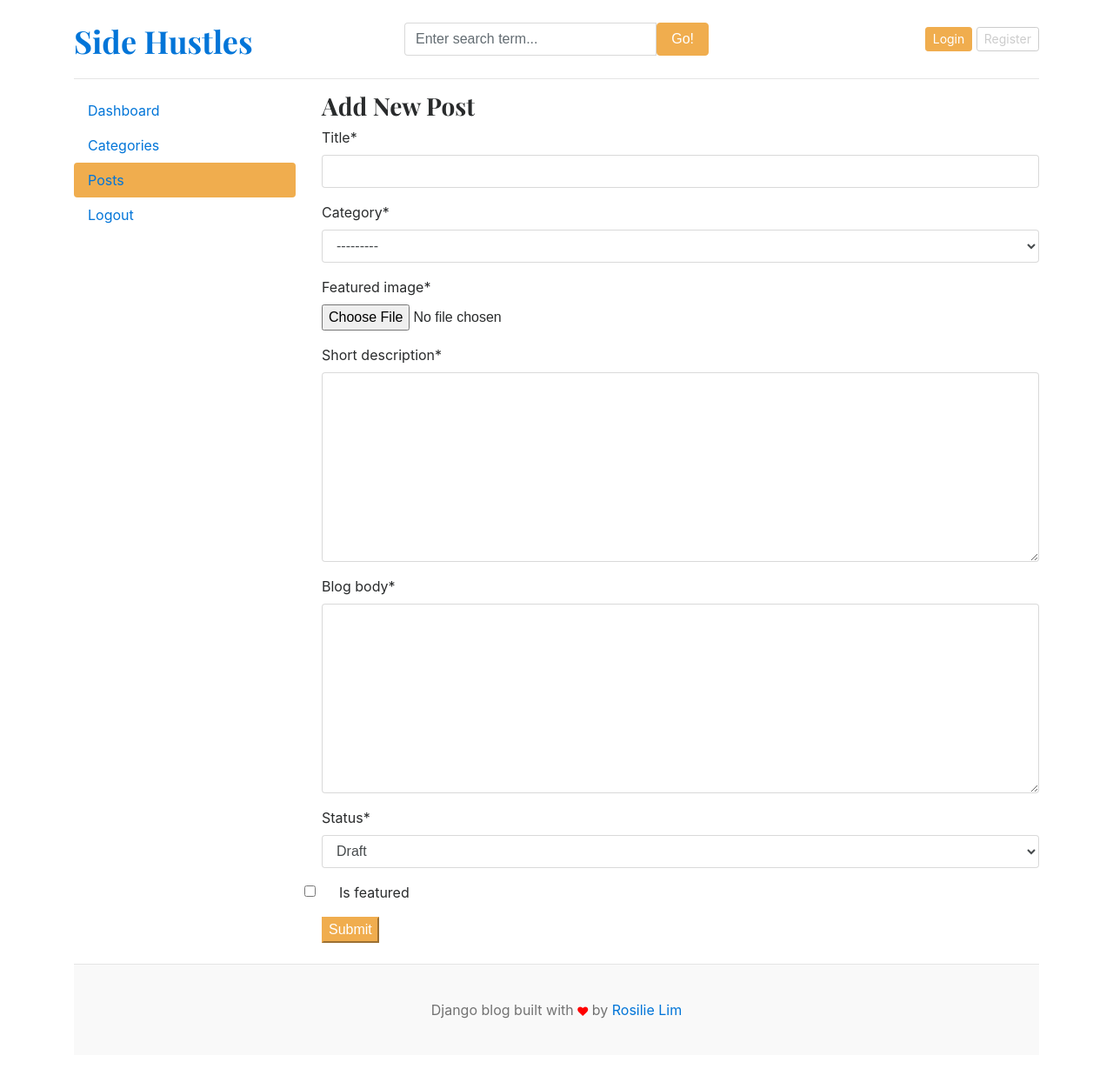
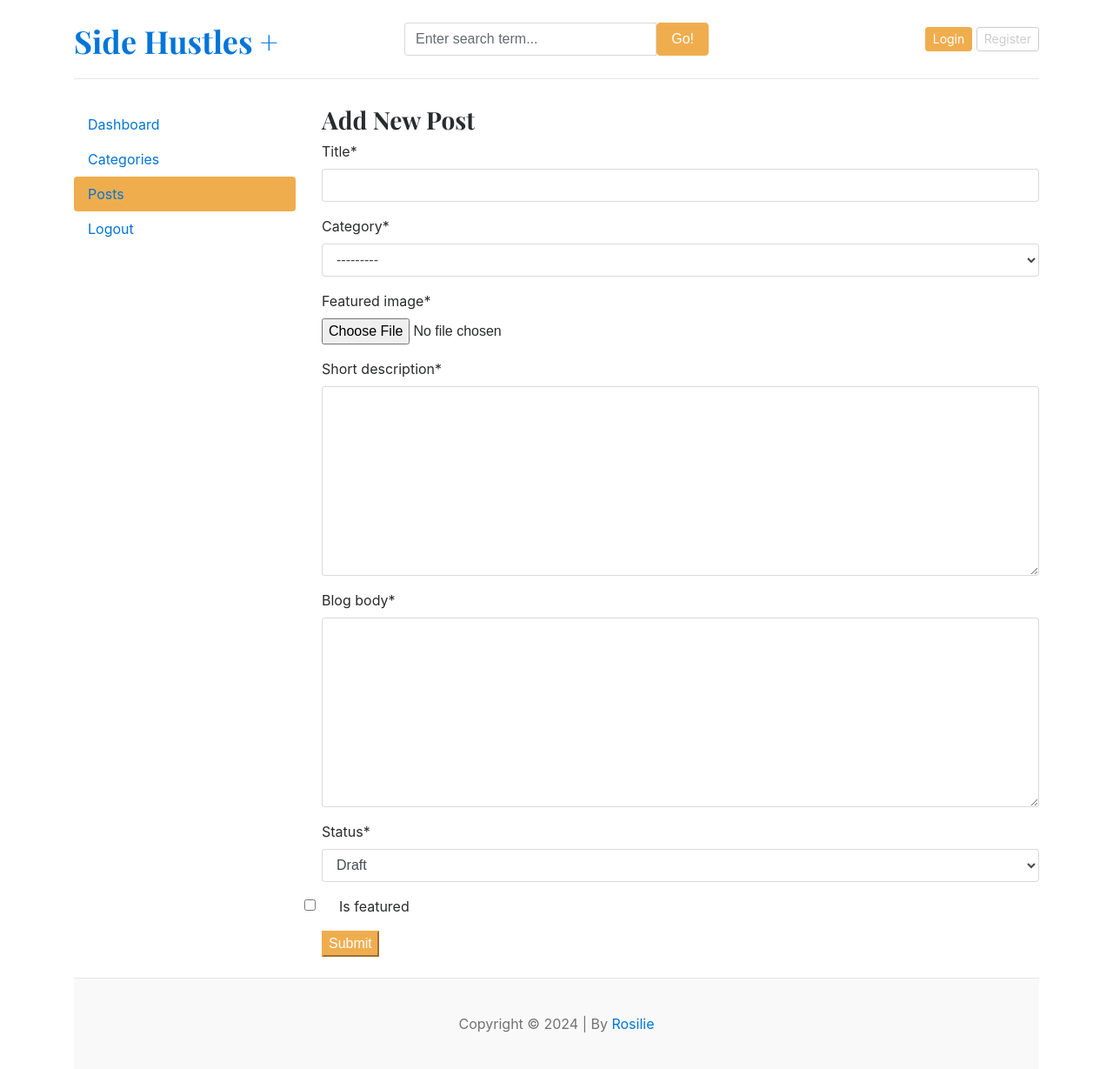
Before and after one commit to RosyCodes/Django-blog, a Django app: page /dashboard/posts/add/ in a window 1280 px wide. Shown: the whole page at 87% size. Before the commit the page ends 1171 px from the top, so only its background shows below. Run offline with Django 4.2, Linux system fonts and the light colour scheme; data that the repository does not hold is empty; some libraries are stand-ins or nearby versions.

Commit message:
Homepage UI modified

```diff
--- a/blog_main/views.py
+++ b/blog_main/views.py
@@ -32,7 +32,7 @@
         form = RegistrationForm(request.POST)
         if form.is_valid():
             form.save()
-            return redirect('register')
+            return redirect('login')
         else:
             print(form.errors)
     else:
--- a/templates/base.html
+++ b/templates/base.html
@@ -19,7 +19,7 @@
         <header class="blog-header py-3">
             <div class="row flex-nowrap justify-content-between align-items-center">
                 <div class="col-4 pt-1">
-                    <a class="blog-header-logo text-dark" href="/">Side Hustles</a>
+                    <a class="blog-header-logo text-dark" href="/">Side Hustles + </a>
                 </div>
                 <!-- Search Functionality-->
                 <div class="col-4 ">
@@ -49,24 +49,31 @@
         </header>
 
         <div class="nav-scroller py-1 mb-2">
-            <nav class="nav d-flex justify-content-between">
+            <nav class="navbar navbar-dark bg-dark">
+                <!--
+                    <nav class="nav d-flex justify-content-between  bg-dark"> -->
                 {% for c in categories%}
                 <!-- Another way to write the categories due to the returned string
-                <a class="p-2 text-muted" href="#">{{c.category_name }}</a> -->
-                <a class="p-2 text-muted" href="{% url 'posts_by_category' c.id %}">{{ c }}</a>
+                    <a class="p-2 text-muted" href="#">{{c.category_name }}</a> -->
+                <a class="p-2 text-white" href="{% url 'posts_by_category' c.id %}">{{ c }}</a>
                 {% endfor %}
             </nav>
         </div>
         <!-- Main Content  Part. This part is unique for every web page. THis block is blank by purpose -->
+
         {% block content %}
 
         {% endblock%}
 
         <!-- Footer  Part -->
         <footer class="blog-footer">
-            <p>Django blog built with <i class="fa fa-heart" style="font-size:12px;color:red"></i> by <a
-                    href="#">Rosilie Lim</a></p>
+            <p>Copyright &copy
+                <script>document.write(/\d{4}/.exec(Date())[0])</script> | By <a
+                    href="https://www.linkedin.com/in/rosilielim/" target="_blank">Rosilie</a>
+            </p>
         </footer>
+    </div>
+
 </body>
 
 </html>
--- a/templates/dashboard/sidebar.html
+++ b/templates/dashboard/sidebar.html
@@ -17,7 +17,8 @@
             class="nav-link text-dark {%if '/categories/' in request.path %} bg-warning {% endif %}">Categories</a>
         <a href="{% url 'posts' %}"
             class="nav-link text-dark {%if '/posts/' in request.path %} bg-warning {% endif %}">Posts</a>
-        <a href="" class="nav-link text-dark {%if '/logout/' in request.path %} bg-warning {% endif %}">Logout</a>
+        <a href="{% url 'logout' %}"
+            class="nav-link text-dark {%if '/logout/' in request.path %} bg-warning {% endif %}">Logout</a>
     </div>
 
 </div>
--- a/templates/register.html
+++ b/templates/register.html
@@ -9,5 +9,7 @@
     <!-- displays the form fields-->
     {{ form | crispy }}
     <button type="submit" class="btn btn-warning">Submit</button>
+
 </form>
+<br>
 {% endblock %}
```
Also changed, not shown: blog_main/static/css/blog.css (+25 -5 lines).
